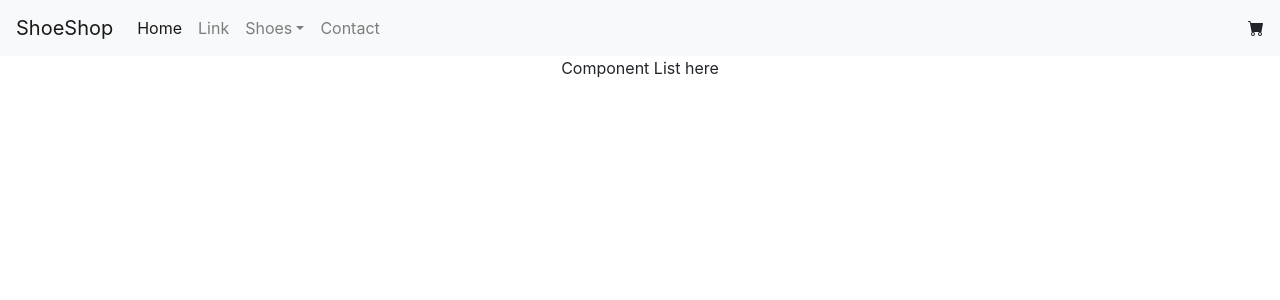
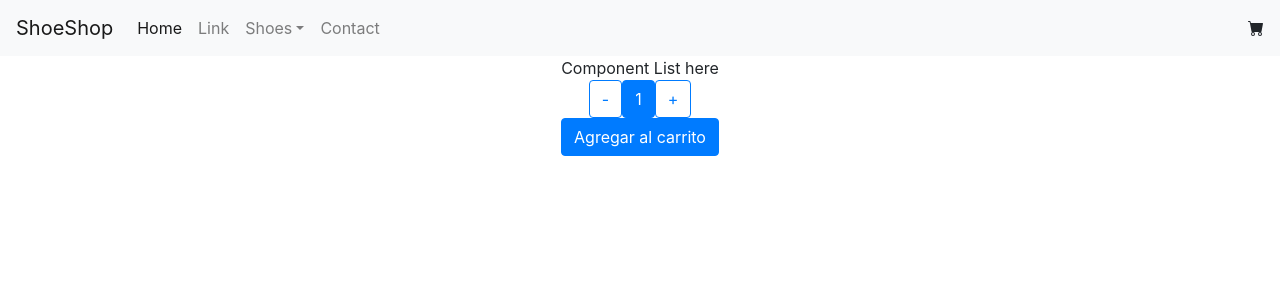
Before and after one commit to augustoleon/ShoeShopAraujoLeon, a React (Create React App) app: page / in a window 1280 px wide. Shown: the top 300 px of the page. Built offline with nearby package versions, Linux system fonts and the light colour scheme.

Commit message:
D4, Contador con boton

```diff
--- /dev/null
+++ b/src/components/ItemCount/index.js
@@ -0,0 +1,35 @@
+import React, {useEffect, useState} from 'react';
+
+export const ItemCount = ({stock, initial, onAdd})=> {
+
+    const [count, setCount] = useState(parseInt(initial));
+
+    useEffect(() => {
+        setCount(parseInt(initial));
+        return;
+    }, [initial]);
+
+    const addHandle = () => {
+        setCount(count + 1);
+    };
+
+    const removeHandle = () => {
+        setCount(count - 1);
+    };
+
+    return (<div>
+        <div class="d-flex justify-content-center mx-auto" role="group" aria-label="Basic outlined example">
+
+            <button type="button" class="btn btn-outline-primary " onClick={removeHandle} disabled={count <= 0}>-</button>
+            <div class="btn btn-primary" disabled>
+                <div> {count} </div>
+            </div>
+            <button type="button" class="btn btn-outline-primary" onClick={addHandle} disabled= {count >= stock}>+</button>
+        </div>
+
+        <div class="d-flex justify-content-center" >
+            <button type="button" class="btn btn-primary w-40" onClick={_e => onAdd(count)}>Agregar al carrito</button>
+         </div>
+    </div>
+    )
+}
--- a/src/components/ItemListContainer/index.js
+++ b/src/components/ItemListContainer/index.js
@@ -1,5 +1,17 @@
 import React from 'react';
+import {ItemCount} from '../ItemCount';
+
+const limitStock= 5;
 
 export const ItemListContainer= () =>{
-    return <div>Component List here</div>
+
+    const onAdd = (number) => number === 0 ? alert(`No puedes agregar ${number} unidades al carrito`) : alert(`Agregaste ${number} unidades al carrito`)
+
+    return <div>Component List here
+        <div class="container-fluid">
+        <ItemCount stock={limitStock} initial={1} onAdd= {onAdd} />
+
+        </div>
+    </div>
+
 }
```
